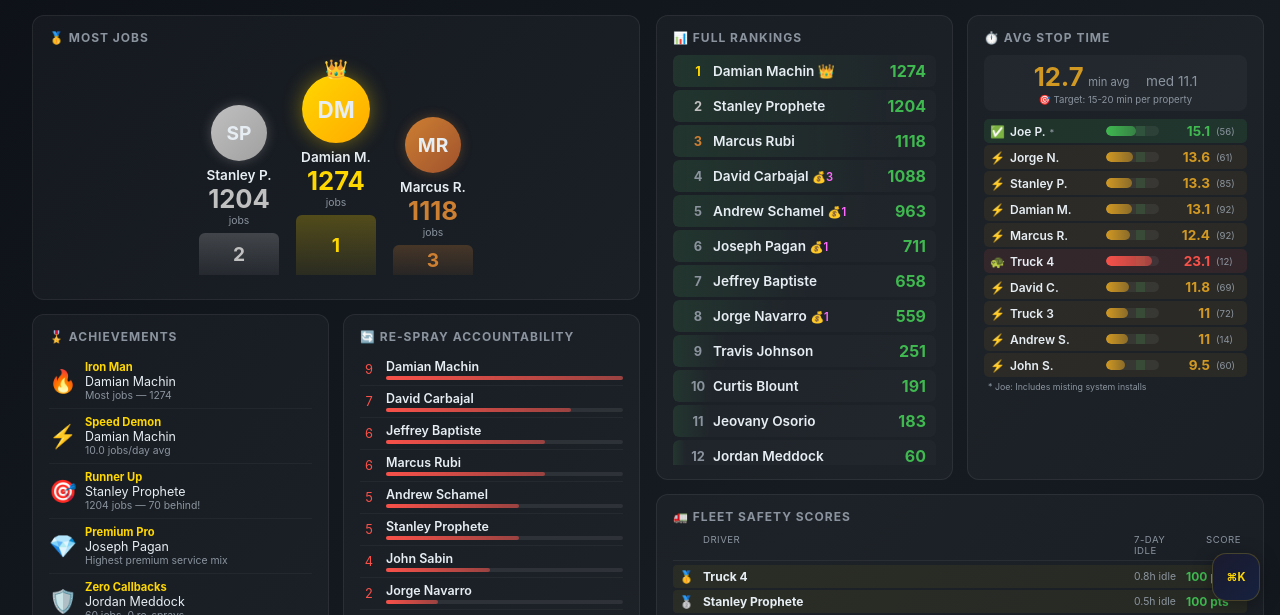
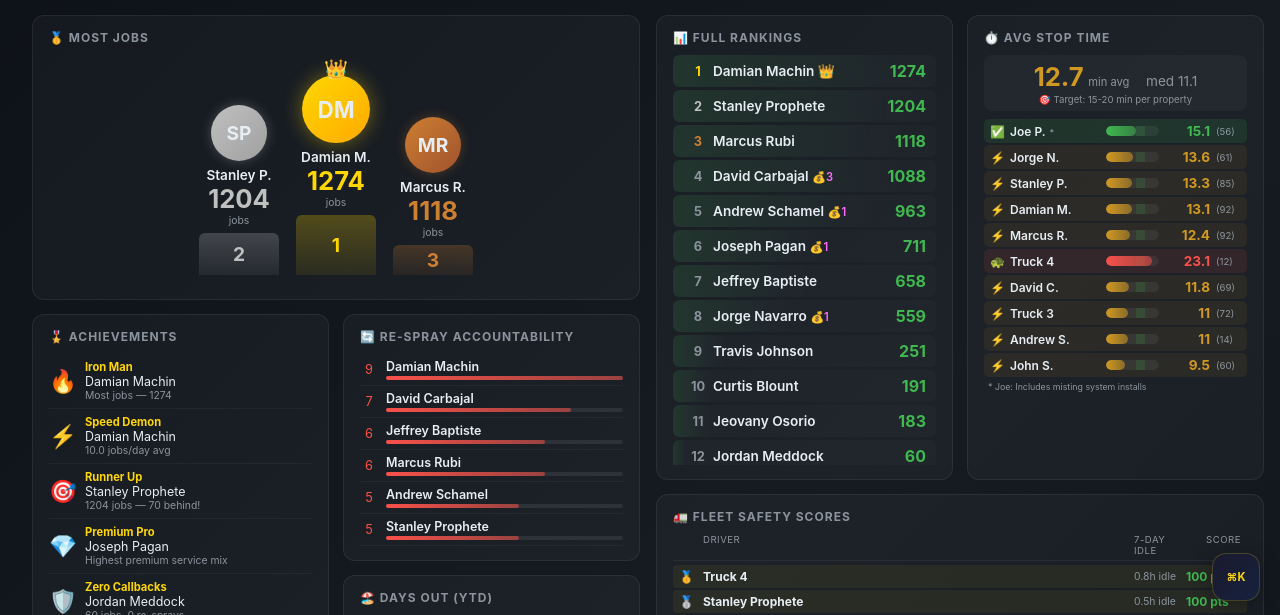
Before and after one commit to ygutirrez/mojo-dashboards-public, a website: page tech-tv.html in a window 1280 px wide. Shown: the part 179-794 px from the top of the page. Drawn offline with Linux system fonts and the light colour scheme.

Commit message:
🧩 Tech TV: fix days-out clipping

```diff
--- a/tech-tv.html
+++ b/tech-tv.html
@@ -156,7 +156,9 @@
         // Respray accountability — handle both object {name: count} and array [{name, count}] formats
         const rbtRaw = d.resprays_by_tech || {};
         const rbt = Array.isArray(rbtRaw) ? rbtRaw : Object.entries(rbtRaw).map(([name, count]) => ({ name, count })).sort((a, b) => b.count - a.count);
-        let resprayHTML = rbt.length > 0 ? rbt.map((r, i) => {
+        // Limit rows to avoid clipping on the 1080p TV layout
+        const rbtShown = rbt.slice(0, 6);
+        let resprayHTML = rbtShown.length > 0 ? rbtShown.map((r, i) => {
             const barPct = Math.round(r.count / (rbt[0]?.count || 1) * 100);
             return `<div style="display:flex;align-items:center;gap:8px;padding:5px 0;border-bottom:1px solid rgba(255,255,255,0.04);">
                 <span style="color:#f85149;font-size:0.8rem;width:18px;text-align:center;">${r.count}</span>
@@ -179,18 +181,23 @@
         // Sort worst (most days out) at top
         daysRows.sort((a,b) => (b.y2026||0) - (a.y2026||0) || (b.y2025||0) - (a.y2025||0));
         const maxOut = Math.max(...daysRows.map(r => r.y2026||0), 1);
+        const DAYS_OUT_MAX_ROWS = 8;
+        const daysShown = daysRows.slice(0, DAYS_OUT_MAX_ROWS);
         let daysOutHTML = daysRows.length ? `
-            <div style="display:grid;grid-template-columns:1fr 60px 60px;font-size:0.65rem;color:#8b949e;text-transform:uppercase;letter-spacing:0.5px;margin-bottom:6px;">
+            <div style="display:flex;justify-content:space-between;align-items:baseline;margin-bottom:6px;">
+                <div style="display:grid;grid-template-columns:1fr 52px 52px;font-size:0.6rem;color:#8b949e;text-transform:uppercase;letter-spacing:0.5px;flex:1;">
                 <span>Tech</span><span style="text-align:right;">2025</span><span style="text-align:right;">2026</span>
+                </div>
+                <div style="font-size:0.6rem;color:#8b949e;">Top ${Math.min(DAYS_OUT_MAX_ROWS, daysRows.length)}</div>
             </div>
-            ${daysRows.map(r => {
+            ${daysShown.map(r => {
                 const val = r.y2026 || 0;
                 const pct = Math.min(1, val / maxOut);
                 const hue = Math.round((1 - pct) * 120); // 0=red,120=green
                 const color = `hsl(${hue}, 70%, 50%)`;
-                return `<div style="position:relative;display:grid;grid-template-columns:1fr 60px 60px;align-items:center;padding:4px 6px;border-bottom:1px solid rgba(255,255,255,0.04);border-radius:6px;overflow:hidden;">
+                return `<div style="position:relative;display:grid;grid-template-columns:1fr 52px 52px;align-items:center;padding:3px 6px;border-bottom:1px solid rgba(255,255,255,0.04);border-radius:6px;overflow:hidden;">
                     <div style="position:absolute;left:0;top:0;bottom:0;width:${Math.round(pct*100)}%;background:linear-gradient(90deg, rgba(248,81,73,0.25), rgba(63,185,80,0.10));opacity:0.6;"></div>
-                    <span style="position:relative;font-size:0.78rem;font-weight:600;">${r.name}</span>
+                    <span style="position:relative;font-size:0.72rem;font-weight:600;white-space:nowrap;overflow:hidden;text-overflow:ellipsis;">${r.name}</span>
                     <span style="position:relative;text-align:right;">${r.y2025 ?? 0}</span>
                     <span style="position:relative;text-align:right;color:${color};font-weight:700;">${r.y2026 ?? 0}</span>
                 </div>`;
```
